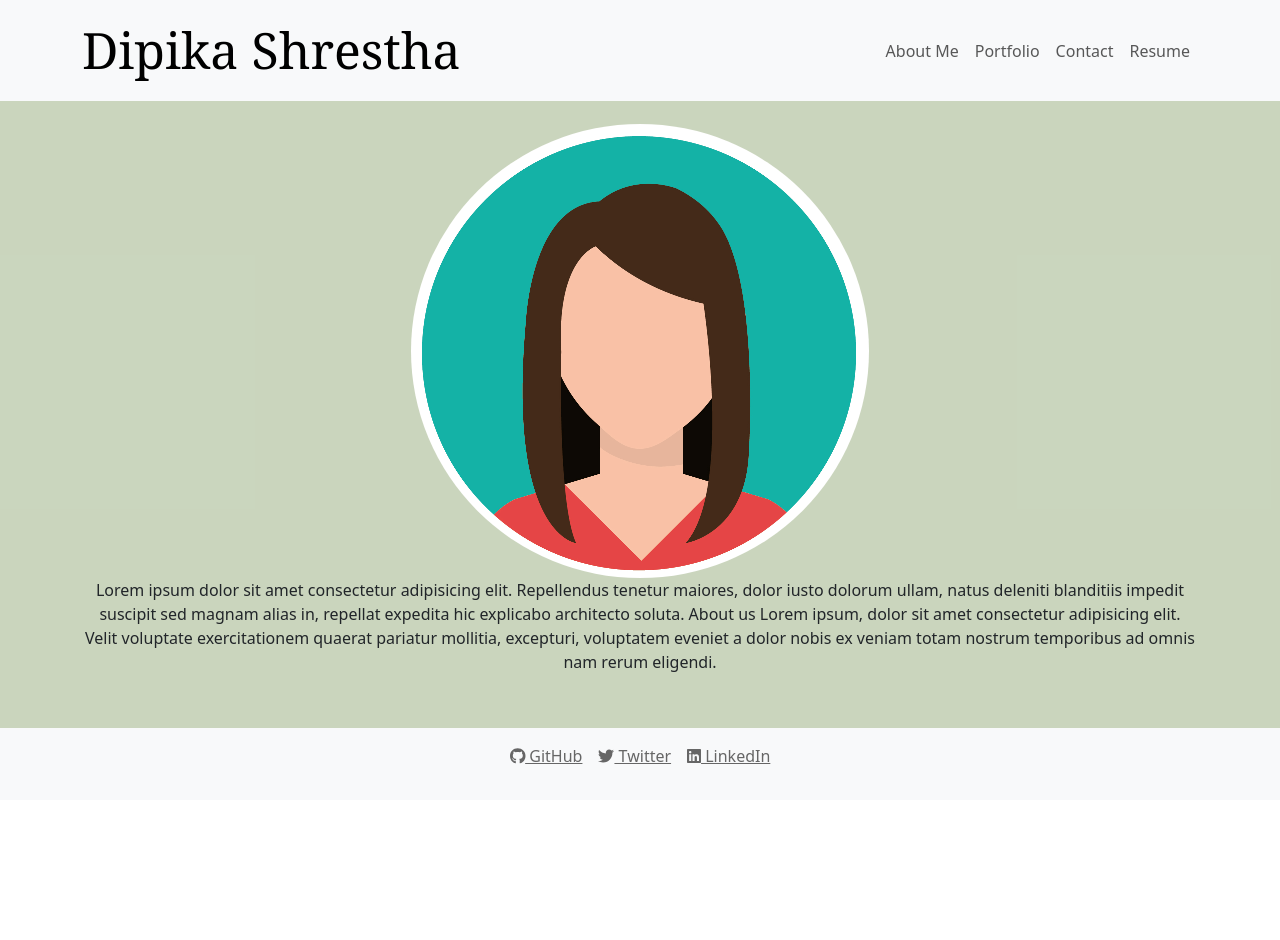
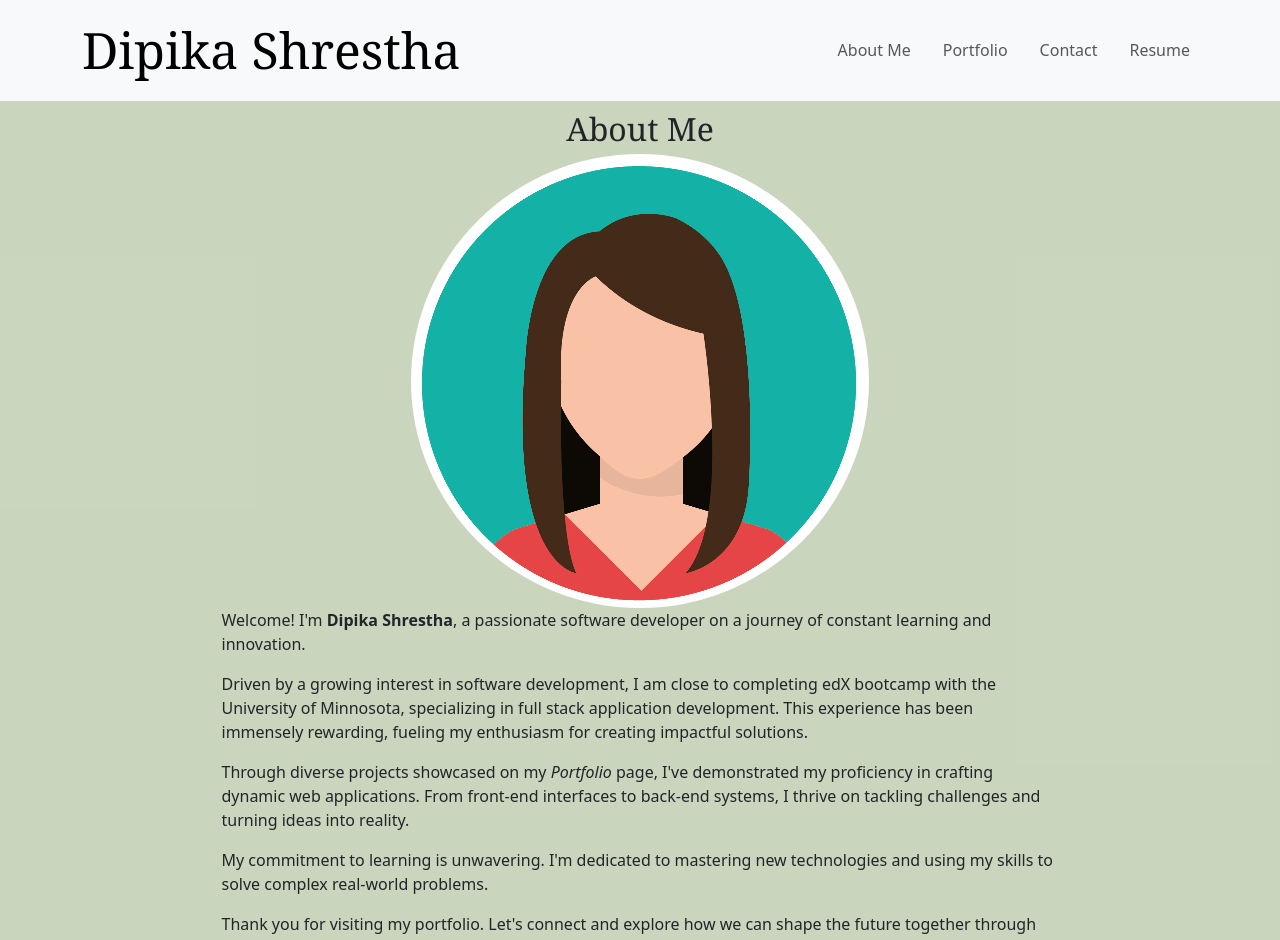
Before and after one commit to dpkashrestha/react-portfolio, a React (Vite) app: page / in a window 1280 px wide. Shown: the top 940 px of the page. Before the commit the page ends 800 px from the top, so only its background shows below. Built offline with nearby package versions, Linux system fonts and the light colour scheme.

Commit message:
Updated the components and pages to meet the requirements

```diff
--- a/src/App.css
+++ b/src/App.css
@@ -15,13 +15,14 @@
   position: fixed;
   top: 0;
   width: 100%;
-  z-index: 1000; /* Ensure the header appears above other content */
+  z-index: 1000;
 }
 
 .main-content {
   flex: 1; /* Flexible main content */
   margin-top: 100px; /* Adjust to match the header height */
   overflow-y: auto; /* Enable vertical scrolling if necessary */
+  background-color: rgba(200, 212, 187, 0.961);
 }
 
 .footer {
@@ -34,7 +35,7 @@
 }
 
 .form {
-  margin: 100px;
+  margin: 20px;
   margin-bottom: 5px;
   width: 25%;
 }
@@ -50,7 +51,29 @@
 }
 
 .resume {
-  height: 50px;
   border-radius: 4px;
   padding: 50px;
 }
+
+h1 {
+  font-size: 2em;
+  margin-top: 10px;
+  font-family: Cambria, Cochin, Georgia, Times, "Times New Roman", serif;
+}
+
+.page-header {
+  display: flex;
+  justify-content: center;
+  width: 100vh;
+  height: 30px;
+}
+
+.download-icon {
+  padding-right: 5px;
+}
+
+.about-me {
+  text-align: left;
+  width: 75%;
+  display: inline-block;
+}
--- a/src/components/Footer.jsx
+++ b/src/components/Footer.jsx
@@ -9,14 +9,12 @@ import {
 } from "@fortawesome/free-brands-svg-icons";
 
 const footerStyles = {
-  heading: {
-    color: "#333", // Dark color for headings
-  },
   text: {
-    color: "#666", // Slightly darker color for regular text
+    color: "black",
   },
   link: {
-    color: "#666", // Slightly darker color for links
+    color: "black",
+    textDecoration: "none",
   },
 };
 
@@ -30,17 +28,29 @@ function Footer() {
             style={footerStyles.text}
           >
             <li className="me-3">
-              <a href="#!" style={footerStyles.link}>
+              <a
+                href="https://github.com/dpkashrestha"
+                style={footerStyles.link}
+                target="_blank"
+              >
                 <FontAwesomeIcon icon={faGithub} /> GitHub
               </a>
             </li>
             <li className="me-3">
-              <a href="#!" style={footerStyles.link}>
+              <a
+                href="https://twitter.com/?lang=en"
+                style={footerStyles.link}
+                target="_blank"
+              >
                 <FontAwesomeIcon icon={faTwitter} /> Twitter
               </a>
             </li>
             <li>
-              <a href="#!" style={footerStyles.link}>
+              <a
+                href="https://www.linkedin.com/"
+                style={footerStyles.link}
+                target="_blank"
+              >
                 <FontAwesomeIcon icon={faLinkedin} /> LinkedIn
               </a>
             </li>
--- a/src/components/Navigation.jsx
+++ b/src/components/Navigation.jsx
@@ -16,7 +16,7 @@ function Navigation() {
         <Navbar.Toggle aria-controls="basic-navbar-nav" />
         <Navbar.Collapse id="basic-navbar-nav">
           <Nav className="me-auto"></Nav>
-          <Nav>
+          <Nav variant="underline" defaultActiveKey="/">
             <Nav.Link as={Link} to="/">
               About Me
             </Nav.Link>
--- a/src/components/Project.jsx
+++ b/src/components/Project.jsx
@@ -1,4 +1,8 @@
 import Card from "react-bootstrap/Card";
+
+import { FontAwesomeIcon } from "@fortawesome/react-fontawesome";
+import { faGithub } from "@fortawesome/free-brands-svg-icons";
+import { faRocket } from "@fortawesome/free-solid-svg-icons";
 
 function Project({ title, description, imageSrc, github, deployed }) {
   return (
@@ -7,9 +11,15 @@ function Project({ title, description, imageSrc, github, deployed }) {
       <Card.Body>
         <Card.Title>{title}</Card.Title>
         <Card.Text>{description}</Card.Text>
-        <Card.Link href={github}>Github</Card.Link>
-        <Card.Link href={deployed}>Live App</Card.Link>
       </Card.Body>
+      <Card.Footer>
+        <Card.Link href={github} target="_blank">
+          <FontAwesomeIcon icon={faGithub} color={"black"} size="2x" />
+        </Card.Link>
+        <Card.Link href={deployed} target="_blank">
+          <FontAwesomeIcon icon={faRocket} color={"black"} size="2x" />
+        </Card.Link>
+      </Card.Footer>
     </Card>
   );
 }
--- a/src/index.css
+++ b/src/index.css
@@ -1,88 +1,6 @@
-/* :root {
-  font-family: Inter, system-ui, Avenir, Helvetica, Arial, sans-serif;
-  line-height: 1.5;
-  font-weight: 400;
-
-  color-scheme: light dark;
-  color: rgba(19, 14, 14, 0.87);
-  background-color: #4d4747;
-
-  font-synthesis: none;
-  text-rendering: optimizeLegibility;
-  -webkit-font-smoothing: antialiased;
-  -moz-osx-font-smoothing: grayscale;
-} */
-
-/* a {
-  font-weight: 500;
-  color: #a31616;
-  text-decoration: inherit;
-}
-a:hover {
-  color: #535bf2;
-} */
-
-/* body {
-  margin: 0;
-  display: flex;
-  place-items: center;
-  min-width: 320px;
-  min-height: 100vh;
-} */
-/*
-h1 {
-  font-size: 3.2em;
-  line-height: 1.1;
-}
-
-/* button {
-  border-radius: 8px;
-  border: 1px solid transparent;
-  padding: 0.6em 1.2em;
-  font-size: 1em;
-  font-weight: 500;
-  font-family: inherit;
-  background-color: #1a1a1a;
-  cursor: pointer;
-  transition: border-color 0.25s;
-}
-button:hover {
-  border-color: #646cff;
-}
-button:focus,
-button:focus-visible {
-  outline: 4px auto -webkit-focus-ring-color;
-} */
-
-/* @media (prefers-color-scheme: light) {
-  :root {
-    color: #213547;
-    background-color: #ffffff;
-  }
-  a:hover {
-    color: #747bff;
-  }
-  button {
-    background-color: #f9f9f9;
-  }
-}  */
-
 :root {
-  /* declare a variable with `--` syntax */
   --my-text-color: rgba(200, 212, 187, 0.961);
   --my-theme-color: rgba(0, 0, 0, 0.961);
-}
-
-/* * {
-  margin: 0;
-  padding: 0;
-  box-sizing: border-box;
-} */
-
-main {
-  display: flex;
-  flex-wrap: wrap;
-  background-color: rgba(200, 212, 187, 0.961);
 }
 
 .avatar {
@@ -114,6 +32,10 @@ main {
   color: var(--my-text-color);
 }
 
+.icon {
+  color: black;
+}
+
 .card img {
   max-width: 100%;
   height: 300px;
--- a/src/pages/AboutMePage.jsx
+++ b/src/pages/AboutMePage.jsx
@@ -2,18 +2,42 @@ import Avatar from "../assets/images/avatar.png";
 
 function AboutMePage() {
   return (
-    <div className="container pt-4">
-      <img src={Avatar} className="avatar"></img>
-      <p>
-        Lorem ipsum dolor sit amet consectetur adipisicing elit. Repellendus
-        tenetur maiores, dolor iusto dolorum ullam, natus deleniti blanditiis
-        impedit suscipit sed magnam alias in, repellat expedita hic explicabo
-        architecto soluta. About us Lorem ipsum, dolor sit amet consectetur
-        adipisicing elit. Velit voluptate exercitationem quaerat pariatur
-        mollitia, excepturi, voluptatem eveniet a dolor nobis ex veniam totam
-        nostrum temporibus ad omnis nam rerum eligendi.
-      </p>
-    </div>
+    <>
+      <div className="container page-header">
+        <h1>About Me</h1>
+      </div>
+      <div className="container pt-4">
+        <img src={Avatar} className="avatar"></img>
+        <div className="about-me">
+          <p>
+            Welcome! I'm <strong>Dipika Shrestha</strong>, a passionate software
+            developer on a journey of constant learning and innovation.
+          </p>
+          <p>
+            Driven by a growing interest in software development, I am close to
+            completing edX bootcamp with the University of Minnosota,
+            specializing in full stack application development. This experience
+            has been immensely rewarding, fueling my enthusiasm for creating
+            impactful solutions.
+          </p>
+          <p>
+            Through diverse projects showcased on my <i>Portfolio</i> page, I've
+            demonstrated my proficiency in crafting dynamic web applications.
+            From front-end interfaces to back-end systems, I thrive on tackling
+            challenges and turning ideas into reality.
+          </p>
+          <p>
+            My commitment to learning is unwavering. I'm dedicated to mastering
+            new technologies and using my skills to solve complex real-world
+            problems.
+          </p>
+          <p>
+            Thank you for visiting my portfolio. Let's connect and explore how
+            we can shape the future together through technology.
+          </p>
+        </div>
+      </div>
+    </>
   );
 }
 export default AboutMePage;
--- a/src/pages/ContactPage.jsx
+++ b/src/pages/ContactPage.jsx
@@ -1,15 +1,5 @@
-// function Contact() {
-
-//     return (
-
-//         <span>This is contact page.</span>
-//     );
-// }
-
-// export default Contact;
-
 import { useState } from "react";
-import { Form, Button } from "react-bootstrap";
+import { Form, Button, InputGroup } from "react-bootstrap";
 
 function Contact() {
   const [formData, setFormData] = useState({
@@ -18,8 +8,12 @@ function Contact() {
     message: "",
   });
 
+  const [validEmail, setValidEmail] = useState(true);
+  const [validMessage, setValidMessage] = useState(true);
+
   const handleChange = (e) => {
     const { name, value } = e.target;
+
     setFormData((prevState) => ({
       ...prevState,
       [name]: value,
@@ -28,45 +22,85 @@ function Contact() {
 
   const handleSubmit = (e) => {
     e.preventDefault();
-    // Handle form submission here, e.g., send formData to backend or perform validation
-    console.log(formData);
+    console.log("submitting form with data:", formData);
+  };
+
+  const handleOnBlur = (e) => {
+    const { name, value } = e.target;
+
+    if (name === "email") {
+      setValidEmail(isValidEmail(value));
+    } else if (name === "message") {
+      if (!value || value.trim() === "") {
+        setValidMessage(false);
+      } else {
+        setValidMessage(true);
+      }
+    }
+  };
+
+  const isValidEmail = (email) => {
+    // Regular expression for basic email validation
+    const emailRegex = /^[^\s@]+@[^\s@]+\.[^\s@]+$/;
+    return emailRegex.test(email);
   };
 
   return (
-    <div className="col d-flex justify-content-center pt-5">
+    <>
+      <div className="container page-header">
+        <h1>Contact me</h1>
+      </div>
+      <div className="col d-flex justify-content-center pt-">
         <Form onSubmit={handleSubmit} className="form">
           <Form.Group controlId="formName">
-          <Form.Label>Name</Form.Label>
+            <Form.Label className="mt-5">Name</Form.Label>
             <Form.Control
               type="text"
               name="name"
               value={formData.name}
+              className="mb-3"
               onChange={handleChange}
               placeholder="Enter your name"
             />
           </Form.Group>
 
           <Form.Group controlId="formEmail">
-          <Form.Label>Email address</Form.Label>
+            <Form.Label>Email address *</Form.Label>
+            <InputGroup hasValidation>
               <Form.Control
                 type="email"
                 name="email"
+                className="mb-3"
                 value={formData.email}
                 onChange={handleChange}
+                onBlur={handleOnBlur}
                 placeholder="Enter your email"
+                required
+                isInvalid={!validEmail}
               />
+              <Form.Control.Feedback type="invalid">
+                Please input a valid email.
+              </Form.Control.Feedback>
+            </InputGroup>
           </Form.Group>
 
           <Form.Group controlId="formMessage">
-          <Form.Label>Message</Form.Label>
+            <Form.Label>Message *</Form.Label>
+            <InputGroup hasValidation>
               <Form.Control
                 as="textarea"
-            rows={3}
+                rows={10}
                 name="message"
                 value={formData.message}
                 onChange={handleChange}
+                onBlur={handleOnBlur}
                 placeholder="Enter your message"
+                isInvalid={!validMessage}
               />
+              <Form.Control.Feedback type="invalid">
+                Message is required.
+              </Form.Control.Feedback>
+            </InputGroup>
           </Form.Group>
 
           <Button variant="primary" type="submit" className="btn">
@@ -74,6 +108,7 @@ function Contact() {
           </Button>
         </Form>
       </div>
+    </>
   );
 }
 
--- a/src/pages/PortfolioPage.jsx
+++ b/src/pages/PortfolioPage.jsx
@@ -3,6 +3,10 @@ import projectData from "./data/projects";
 
 function Portfolio() {
   return (
+    <>
+      <div className="container page-header">
+        <h1>Portfolio</h1>
+      </div>
       <div className="row d-flex flex-wrap justify-content-center pt-5">
         {projectData.map((data, index) => (
           <Project
@@ -15,6 +19,7 @@ function Portfolio() {
           />
         ))}
       </div>
+    </>
   );
 }
 
--- a/src/pages/ResumePage.jsx
+++ b/src/pages/ResumePage.jsx
@@ -1,10 +1,22 @@
 import Card from "react-bootstrap/Card";
 import ListGroup from "react-bootstrap/ListGroup";
+import dpkaResume from "../assets/dpka-resume-dummy.pdf";
+import { FontAwesomeIcon } from "@fortawesome/react-fontawesome";
+import { faFileArrowDown } from "@fortawesome/free-solid-svg-icons";
+
+const downloadStyles = {
+  link: {
+    color: "black",
+  },
+};
 
 function Resume() {
   return (
     <>
-      <h1>Resume</h1>
+      <div className="container page-header">
+        <h1>Resume</h1>
+      </div>
+
       <div className="resume col d-flex flex-wrap justify-content-center pt-5">
         <Card style={{ width: "18rem" }}>
           <Card.Header>Front-end Proficiencies</Card.Header>
@@ -48,6 +60,16 @@ function Resume() {
           </ListGroup>
         </Card>
       </div>
+      <div className="d-flex justify-content-center pt-5">
+        <a href={dpkaResume} style={downloadStyles.link} target="_blank">
+          <FontAwesomeIcon
+            className="download-icon"
+            icon={faFileArrowDown}
+            size="2x"
+          />
+          Download Resume
+        </a>
+      </div>
     </>
   );
 }
--- a/src/pages/data/projects.js
+++ b/src/pages/data/projects.js
@@ -13,69 +13,79 @@ const projectData = [
   {
     imageSrc: passwordGenerator,
     title: "Password Generator",
-    description: "This is a password generator",
+    description:
+      "This project is about a password generator webpage which randomly generates a password that meets certain criteria. For the criteria, user can select a length of at least 8 characters and no more than 128 characters for the password. They can also choose whether or not to include lowercase, uppercase, numeric, and/or special characters.",
     github: "https://github.com/dpkashrestha/password-generator",
     deployed: "https://dpkashrestha.github.io/password-generator/",
   },
   {
     imageSrc: codeQuiz,
     title: "Code Quiz",
-    description: "This is a code quiz",
+    description:
+      "This is a code quizThis webpage is a timed javascript coding quiz with multiple-choice questions.",
     github: "https://github.com/dpkashrestha/javascript-code-quiz",
     deployed: "https://dpkashrestha.github.io/javascript-code-quiz/",
   },
   {
     imageSrc: workDayScheduler,
     title: "Work Day Scheduler",
-    description: "This is a Work Day Scheduler",
+    description:
+      "This app will run in the browser and feature dynamically updated HTML and CSS powered by jQuery.",
     github: "https://github.com/dpkashrestha/work-day-scheduler",
     deployed: "https://dpkashrestha.github.io/work-day-scheduler/",
   },
   {
     imageSrc: weatherForecast,
     title: "Weather Forecast",
-    description: "This is a weather Forecast",
+    description:
+      "This is a weather widget dashboard where you can search your city to get the current and five day forecast.",
     github: "https://github.com/dpkashrestha/weather-dashboard",
     deployed: "https://dpkashrestha.github.io/weather-dashboard/",
   },
   {
     imageSrc: furballFinder,
     title: "Furball Finder",
-    description: "This is a furball Finder",
+    description:
+      "Furball Finder allows users to search for a new pet in their area via: type, age, size and gender. After entering the desired information they will be shown results in their area via the Petfinder API and Google Maps API. They can then be given directions to their chosen pet!",
     github: "https://github.com/dpkashrestha/furball-finder",
     deployed: "https://firefoxflareon.github.io/Group-Project-1/",
   },
   {
     imageSrc: noteTaker,
     title: "Note Taker",
-    description: "This is a note Taker",
+    description:
+      "Note Taker application is used to write and save notes. This application will use an Express.js backend and will save and retrieve note data from a JSON file.",
     github: "https://github.com/dpkashrestha/note-taker",
     deployed: "https://dpka-note-taker.onrender.com/",
   },
   {
     imageSrc: employeeTracker,
     title: "Employee Tracker",
-    description: "This is a employee Tracker",
+    description:
+      "Employee Tracker is a CMS (Content Management System) to manage a company's employee data. It has a command-line interface that allows users to view, add, update or delete records from the database.",
     github: "https://github.com/dpkashrestha/employee-tracker",
   },
   {
     imageSrc: financeHandler,
     title: "Finance Handler",
-    description: "This is a finance handler",
+    description:
+      "The application is designed for users to easily add their income streams, as well as their expenditures allowing them to easily keeping track of their profits/losses/savings. The application also allows users to not only categorize expenditure, but also customize their calendar for better tracking of timelines alongside their cash flow.",
     github: "https://github.com/dpkashrestha/finance-handler",
     deployed: "https://finance-handlers.onrender.com/home",
   },
   {
     imageSrc: techBlog,
     title: "Tech Blog",
-    description: "This is a tech Blog",
+    description:
+      "Writing about tech can be just as important as making it. Developers spend plenty of time creating new applications and debugging existing codebases, but most developers also spend at least some of their time reading and writing about technical concepts, recent advancements, and new technologies.This project is a CMS-style blog site, where developers can publish their blog posts and comment on other developer's posts as well.",
     github: "https://github.com/dpkashrestha/tech-blog",
     deployed: "https://dpka-tech-blog.onrender.com/",
   },
   {
     imageSrc: pwaTextEditor,
     title: "PWA Text Editor",
-    description: "This is a pwa Text Editor",
+    description:
+      "This app is a single-page application that meets the PWA criteria. It features a number of data persistence techniques that serve as redundancy in case one of the options is not supported by the browser. The application also functions offline.",
     github: "https://github.com/dpkashrestha/pwa-text-editor",
     deployed: "https://dpka-text-editor.onrender.com/",
   },
```
Lines whose indentation alone changed are shown as unchanged.
